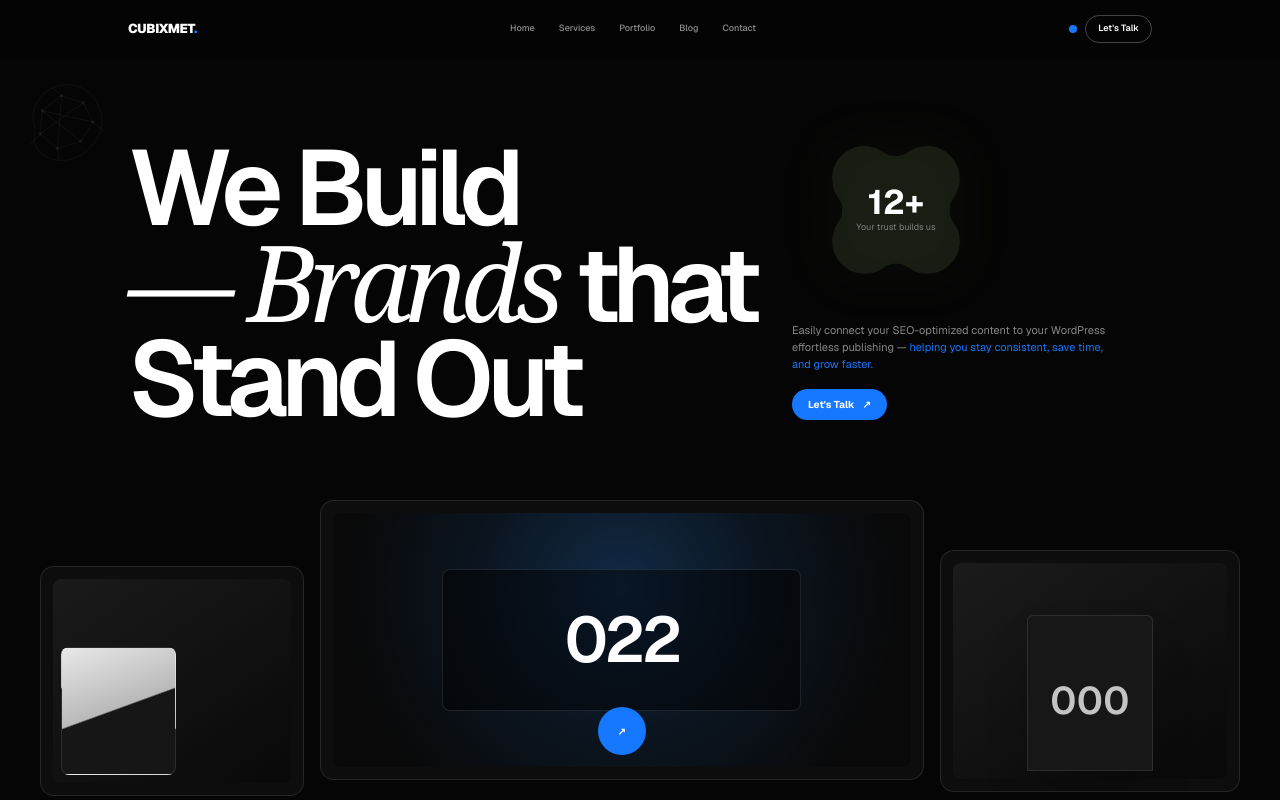
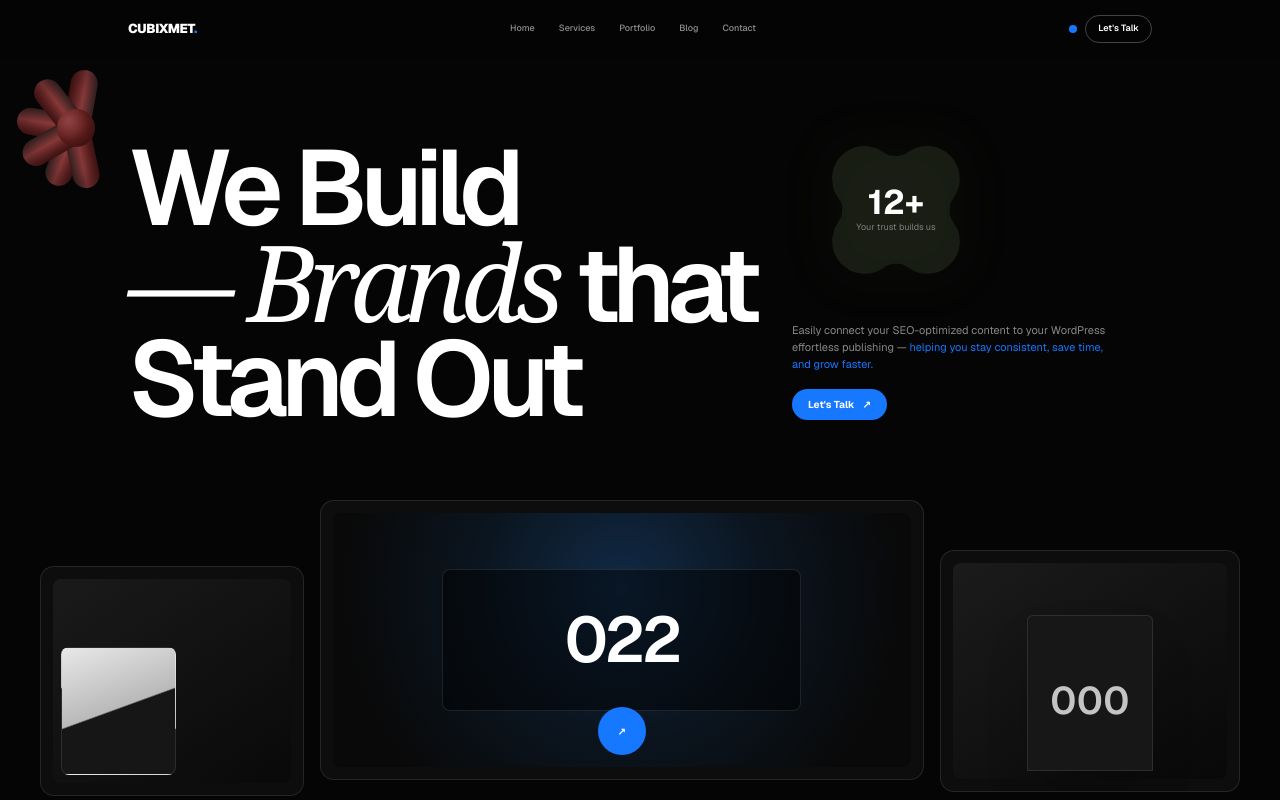
Before and after one commit to amnas-cubixmet/cubixmet, a Next.js app: page / in a window 1280 px wide. Shown: the top 800 px of the page. Built offline with nearby package versions, Linux system fonts and the light colour scheme.

Commit message:
Replace hero left wireframe with 3D splat shape

```diff
--- a/components/home/HeroSection.tsx
+++ b/components/home/HeroSection.tsx
@@ -5,22 +5,20 @@ import Arrow from "./Arrow";
 export default function HeroSection() {
   return (
     <section id="top" className="relative min-h-[100svh] overflow-hidden bg-[#050505] pt-[54px] md:pt-[58px]">
-      <div className="pointer-events-none absolute left-3 top-[78px] z-[5] hidden h-20 w-20 opacity-35 md:block xl:left-5 xl:h-24 xl:w-24">
-        <svg viewBox="0 0 120 120" className="h-full w-full overflow-visible" aria-hidden="true">
-          <g fill="none" stroke="rgba(255,255,255,.16)" strokeWidth="1">
-            <path d="M19 63C12 44 19 25 36 15c18-11 40-8 53 6 13 13 17 34 9 51-8 18-27 31-46 31-16 0-29-7-33-21-2-7-2-13 0-19Z" />
-            <path d="M28 41 52 22 79 31 91 55 76 79 47 88 25 70Z" />
-            <path d="M52 22 47 88M28 41l63 14M25 70l54-39M76 79 28 41" />
-            <path d="M40 12 52 22M91 55l14 11M25 70 12 84M47 88l2 16" />
-          </g>
-          <circle cx="28" cy="41" r="2.2" fill="rgba(255,255,255,.16)" />
-          <circle cx="52" cy="22" r="2.2" fill="rgba(255,255,255,.16)" />
-          <circle cx="79" cy="31" r="2.2" fill="rgba(255,255,255,.16)" />
-          <circle cx="91" cy="55" r="2.2" fill="rgba(255,255,255,.16)" />
-          <circle cx="76" cy="79" r="2.2" fill="rgba(255,255,255,.16)" />
-          <circle cx="47" cy="88" r="2.2" fill="rgba(255,255,255,.16)" />
-          <circle cx="25" cy="70" r="2.2" fill="rgba(255,255,255,.16)" />
-        </svg>
+      <div className="pointer-events-none absolute left-3 top-[72px] z-[5] hidden h-24 w-24 opacity-55 md:block xl:left-5 xl:h-28 xl:w-28">
+        <div className="relative h-full w-full rotate-[-12deg]">
+          {[0, 34, 72, 112, 154, 202].map((angle, index) => (
+            <span
+              key={angle}
+              className="absolute left-1/2 top-1/2 h-[58%] w-[24%] origin-[50%_8%] rounded-full bg-[linear-gradient(90deg,#401616_0%,#ff6666_46%,#8c2424_100%)] shadow-[inset_-8px_-8px_16px_rgba(0,0,0,.28),inset_7px_6px_12px_rgba(255,255,255,.16)]"
+              style={{
+                transform: `translate(-50%,-6%) rotate(${angle}deg)`,
+                zIndex: index % 2 === 0 ? 2 : 1,
+              }}
+            />
+          ))}
+          <span className="absolute left-1/2 top-1/2 z-[3] h-[34%] w-[34%] -translate-x-1/2 -translate-y-1/2 rounded-full bg-[radial-gradient(circle_at_35%_28%,#ff7777,#b43232_55%,#6f1e1e_100%)] shadow-[inset_-6px_-7px_12px_rgba(0,0,0,.25)]" />
+        </div>
       </div>
       <div className="relative z-10 flex min-h-[calc(100svh-54px)] flex-col md:min-h-[calc(100svh-58px)]">
         <div className="hero-text-wrapper grid flex-1 items-center gap-8 pb-8 pt-10 md:pb-10 md:pt-12 lg:grid-cols-[1fr_360px]">
```
